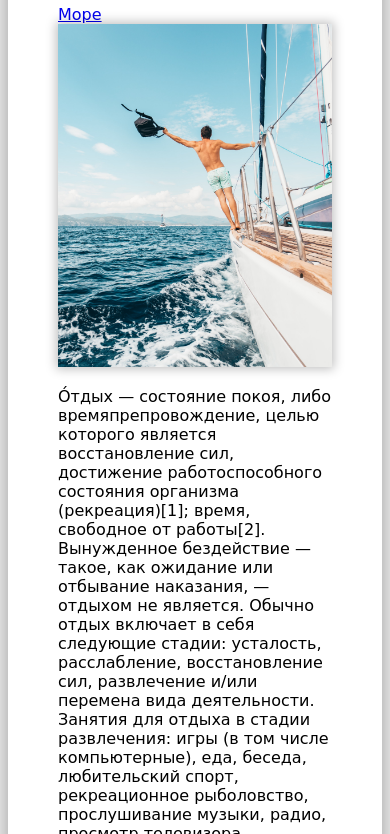
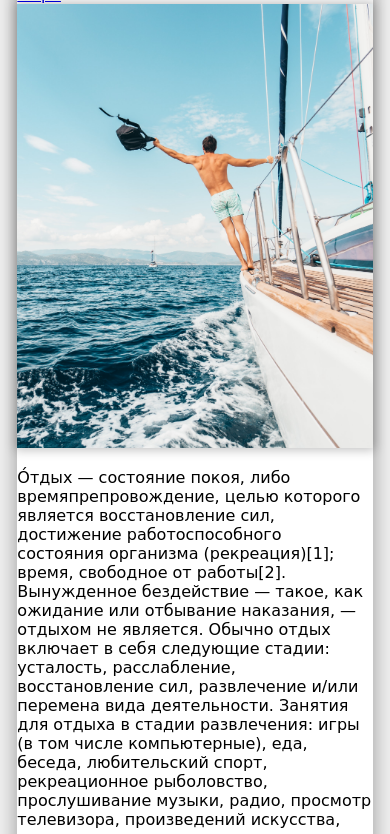
Before and after one commit to AlexKaktus/AlexKaktus.github.io, a plain HTML site: page project1/index.html in a window 390 px wide. Shown: the part 112-946 px from the top of the page. Drawn offline with Linux system fonts and the light colour scheme.

Commit message:
Add files via upload

```diff
--- a/project1/index.html
+++ b/project1/index.html
@@ -2,6 +2,7 @@
 <html lang="ru">
 <head>
 	<meta charset="UTF-8">
+	<meta name="viewport" content="width=device-width, initial-scale=1">
 	<title>Мой первый сайт</title>
 	<link rel="stylesheet" href="main.css">
 </head>
--- a/project1/main.css
+++ b/project1/main.css
@@ -18,3 +18,9 @@
 h1{
 	margin-top: 0;
 }
+@media  (max-width: 480px) {
+	div{
+		width: 95%;
+		padding: 30px 0;
+	}
+}
```
Also changed, not shown: project1/untitled.html (+1 -0 lines). Lines whose indentation alone changed are shown as unchanged.
